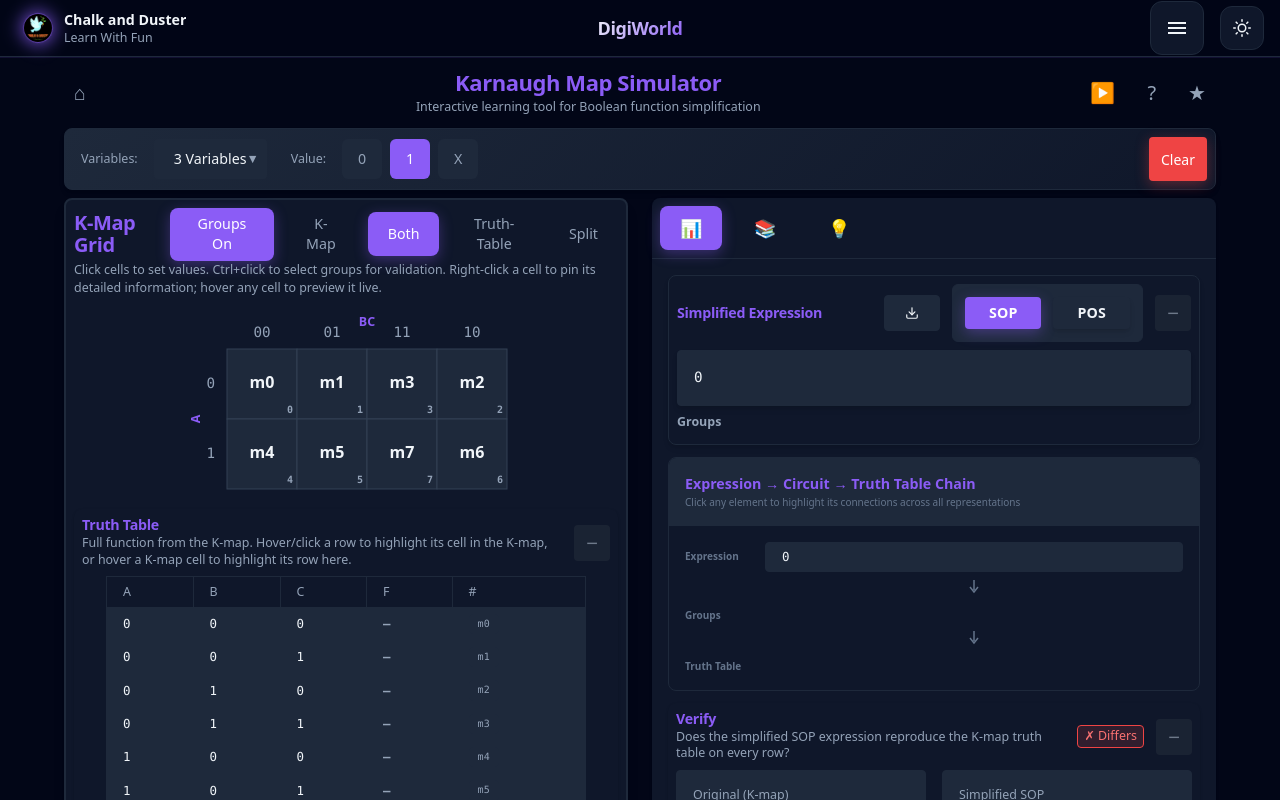
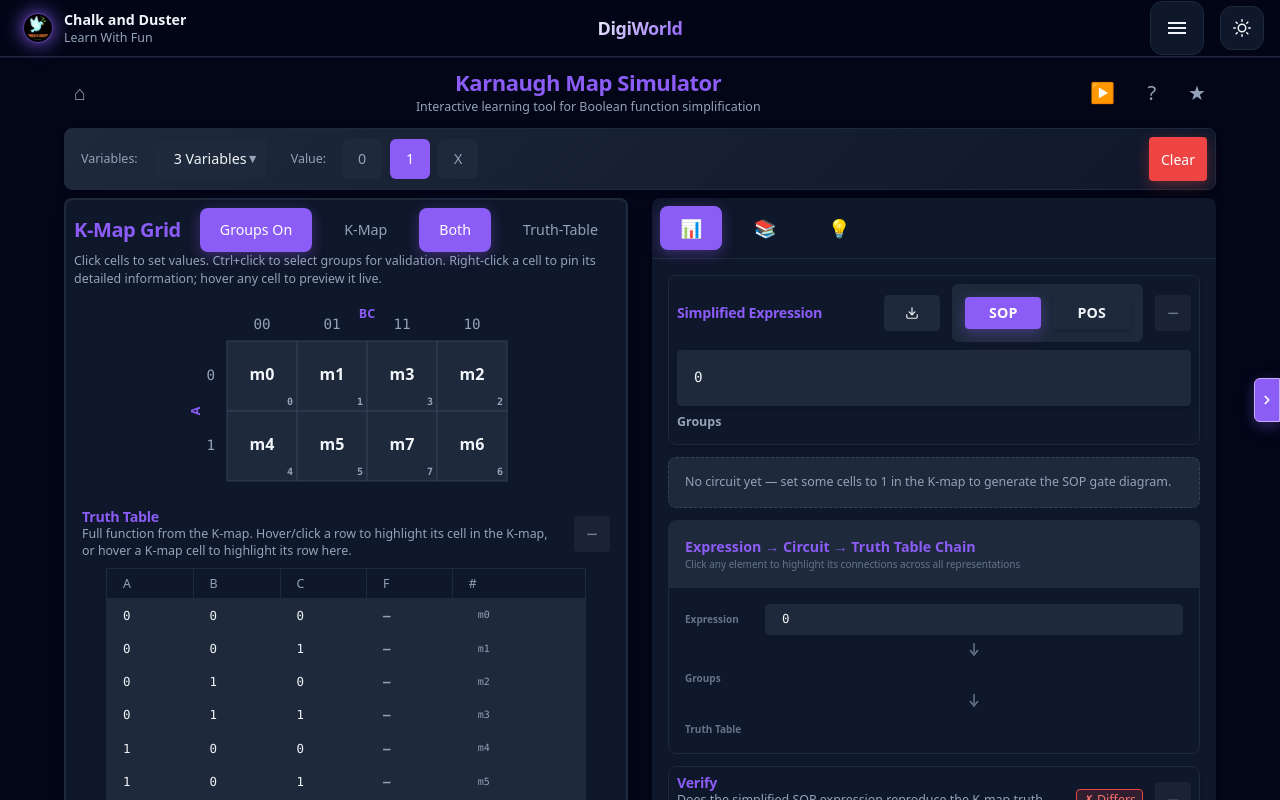
Before and after one commit to MsPritee/csd-sim, a React (Vite) app: page / in a window 1280 px wide. Both pictures are taken after a click on the button 221 px from the left and 169 px from the top of the page. Shown: the top 800 px of the page. Built offline with nearby package versions, Linux system fonts and the light colour scheme.

Commit message:
Fix wrap-around K-map group rendering

```diff
--- a/src/App.tsx
+++ b/src/App.tsx
@@ -57,7 +57,7 @@ export default function App({ currentView: externalCurrentView, setCurrentView:
 
   if (currentView === 'gates') {
     return (
-      <div className={`transition-all duration-300 ${isTransitioning ? 'opacity-0 translate-x-4' : 'opacity-100 translate-x-0'}`}>
+      <div className={`transition-all duration-300 ${isTransitioning ? 'opacity-0 translate-x-4' : 'opacity-100'}`}>
         <Suspense fallback={<LoadingSpinner centered />}>
           <GateSimulator onBackToHome={() => finalSetCurrentView('home')} />
         </Suspense>
@@ -67,7 +67,7 @@ export default function App({ currentView: externalCurrentView, setCurrentView:
 
   if (currentView === 'circuit') {
     return (
-      <div className={`transition-all duration-300 ${isTransitioning ? 'opacity-0 translate-x-4' : 'opacity-100 translate-x-0'}`}>
+      <div className={`transition-all duration-300 ${isTransitioning ? 'opacity-0 translate-x-4' : 'opacity-100'}`}>
         <Suspense fallback={<LoadingSpinner centered />}>
           <CircuitDesigner onBackToHome={() => finalSetCurrentView('home')} />
         </Suspense>
@@ -77,7 +77,7 @@ export default function App({ currentView: externalCurrentView, setCurrentView:
 
   if (currentView === 'numbersystems') {
     return (
-      <div className={`transition-all duration-300 ${isTransitioning ? 'opacity-0 translate-x-4' : 'opacity-100 translate-x-0'}`}>
+      <div className={`transition-all duration-300 ${isTransitioning ? 'opacity-0 translate-x-4' : 'opacity-100'}`}>
         <Suspense fallback={<LoadingSpinner centered />}>
           <NumberSystemsSimulator onBackToHome={() => finalSetCurrentView('home')} key="numbersystems" />
         </Suspense>
@@ -87,7 +87,7 @@ export default function App({ currentView: externalCurrentView, setCurrentView:
 
   if (currentView === 'faq') {
     return (
-      <div className={`transition-all duration-300 ${isTransitioning ? 'opacity-0 translate-x-4' : 'opacity-100 translate-x-0'}`}>
+      <div className={`transition-all duration-300 ${isTransitioning ? 'opacity-0 translate-x-4' : 'opacity-100'}`}>
         <Suspense fallback={<LoadingSpinner centered />}>
           <FaqPage onBackToHome={() => finalSetCurrentView('home')} />
         </Suspense>
@@ -98,7 +98,7 @@ export default function App({ currentView: externalCurrentView, setCurrentView:
   if (currentView === 'kmap' || currentView === 'practice') {
     if (currentView === 'kmap') {
       return (
-        <div className={`transition-all duration-300 ${isTransitioning ? 'opacity-0 translate-x-4' : 'opacity-100 translate-x-0'}`}>
+        <div className={`transition-all duration-300 ${isTransitioning ? 'opacity-0 translate-x-4' : 'opacity-100'}`}>
           <Suspense fallback={<LoadingSpinner centered />}>
             <KMapSimulator
               onBackToHome={() => finalSetCurrentView('home')}
@@ -109,7 +109,7 @@ export default function App({ currentView: externalCurrentView, setCurrentView:
       )
     }
     return (
-      <div className={`transition-all duration-300 ${isTransitioning ? 'opacity-0 translate-x-4' : 'opacity-100 translate-x-0'}`}>
+      <div className={`transition-all duration-300 ${isTransitioning ? 'opacity-0 translate-x-4' : 'opacity-100'}`}>
         <nav className="px-3 sm:px-4 py-1.5 flex items-center gap-2 sm:gap-4 border-b flex-wrap" style={{ backgroundColor: 'var(--bg-secondary)', borderColor: 'var(--border-color)' }}>
           <button
             onClick={() => finalSetCurrentView('home')}
--- a/src/application/kmap/use-cases.ts
+++ b/src/application/kmap/use-cases.ts
@@ -21,10 +21,10 @@ export function nextCellValue(current: CellValue): CellValue {
 
 /**
  * Validate and normalize variable names.
- * Ensures variables are single letters and limits to 2-4 variables.
+ * Ensures variables are single letters and limits to 2-5 variables.
  */
 export function validateVariables(variables: readonly string[]): string[] {
-  const validated = variables.filter((v) => /^[A-Za-z]$/.test(v)).slice(0, 4)
+  const validated = variables.filter((v) => /^[A-Za-z]$/.test(v)).slice(0, 5)
   if (validated.length < 2) {
     return ['A', 'B']
   }
--- a/src/simulators/kmap/KMapSimulator.tsx
+++ b/src/simulators/kmap/KMapSimulator.tsx
@@ -58,6 +58,7 @@ export default function KMapSimulator({ onBackToHome, onOpenPractice }: KMapSimu
   const [cellInfoPinned, setCellInfoPinned] = useState<number | null>(null)
   const [showOnboarding, setShowOnboarding] = useState(false)
   const [showTutorial, setShowTutorial] = useState(false)
+  const [showRightPanel, setShowRightPanel] = useState(true)
 
   const variableCount = variables.length as 2 | 3 | 4 | 5
   const is5Var = variables.length === 5
@@ -181,7 +182,8 @@ export default function KMapSimulator({ onBackToHome, onOpenPractice }: KMapSimu
           onClear={clearKMap}
         />
 
-        <div className="grid items-start md:grid-cols-2 gap-section">
+        <div className="relative">
+        <div className={`grid items-start gap-section ${showRightPanel || viewMode !== 'kmap' ? 'md:grid-cols-2' : 'md:grid-cols-1'}`}>
           {/* K-Map Grid */}
           <div className="kmap-grid-container rounded-lg px-1 py-1 md:py-2 md:px-2.5 pb-1.5 sm:px-2" style={bg.card}>
             <div className="flex items-center justify-between" style={{ minHeight: '44px' }}>
@@ -202,7 +204,7 @@ export default function KMapSimulator({ onBackToHome, onOpenPractice }: KMapSimu
                   {showGroups ? 'Groups On' : 'Groups Off'}
                 </button>
                 <div className="flex items-center gap-control-group" role="group" aria-label="View mode">
-                  {(['kmap', 'both', 'truth', 'split'] as const).map((mode) => (
+                  {(['kmap', 'both', 'truth'] as const).map((mode) => (
                     <button
                       key={mode}
                       onClick={() => setViewMode(mode)}
@@ -216,7 +218,7 @@ export default function KMapSimulator({ onBackToHome, onOpenPractice }: KMapSimu
                       onMouseEnter={(e) => { if (viewMode !== mode) e.currentTarget.style.backgroundColor = 'var(--bg-tertiary)' }}
                       onMouseLeave={(e) => { if (viewMode !== mode) e.currentTarget.style.backgroundColor = 'transparent' }}
                     >
-                      {mode === 'truth' ? 'Truth-Table' : mode === 'kmap' ? 'K-Map' : mode === 'split' ? 'Split' : 'Both'}
+                      {mode === 'truth' ? 'Truth-Table' : mode === 'kmap' ? 'K-Map' : 'Both'}
                     </button>
                   ))}
                 </div>
@@ -286,7 +288,7 @@ export default function KMapSimulator({ onBackToHome, onOpenPractice }: KMapSimu
                   />
                 )}
 
-                {viewMode !== 'kmap' && (
+                {showRightPanel && viewMode !== 'kmap' && (
                   <div className="mt-2 sm:mt-3">
                     <TruthTablePanel
                       kmap={kmap}
@@ -300,7 +302,9 @@ export default function KMapSimulator({ onBackToHome, onOpenPractice }: KMapSimu
             )}
           </div>
 
-          {/* Results Panel - Tabbed Interface */}
+          {/* Right section: tabbed results panel — truth table takes its place when collapsed */}
+          {showRightPanel ? (
+            <div id="kmap-right-section" className="min-w-0">
               <TabbedPanel
                 resultsTab={
                   <ResultsTabContent
@@ -353,6 +357,56 @@ export default function KMapSimulator({ onBackToHome, onOpenPractice }: KMapSimu
                 }
               />
             </div>
+          ) : (
+            viewMode !== 'kmap' && (
+              <div id="kmap-right-section" className="min-w-0">
+                <div
+                  className="rounded-lg border elevation-tertiary tabbed-panel"
+                  style={{ backgroundColor: 'var(--bg-card)', borderColor: 'var(--border-color)' }}
+                >
+                  <TruthTablePanel
+                    kmap={kmap}
+                    showSOP={showSOP}
+                    highlightedCell={hoveredCell ?? cellInfoPinned}
+                    onSelectCell={(minterm) => setHoveredCell(minterm)}
+                  />
+                </div>
+              </div>
+            )
+          )}
+        </div>
+
+        {/* Hide/show toggle for the right section, centered on the right edge */}
+        <button
+          type="button"
+          onClick={() => setShowRightPanel((p) => !p)}
+          aria-expanded={showRightPanel}
+          aria-label={showRightPanel ? 'Hide results panel' : 'Show results panel'}
+          aria-controls={showRightPanel || viewMode !== 'kmap' ? 'kmap-right-section' : undefined}
+          title={
+            showRightPanel
+              ? 'Hide the results panel (the truth table moves to the right)'
+              : 'Show the results panel'
+          }
+          className="fixed z-10 flex items-center justify-center rounded-l-md touch-action-manipulation"
+          style={{
+            top: '50%',
+            right: '0',
+            transform: 'translateY(-50%)',
+            width: '26px',
+            minHeight: '44px',
+            backgroundColor: 'var(--accent-primary)',
+            color: '#fff',
+            boxShadow: 'var(--shadow-accent)',
+            border: '1px solid color-mix(in srgb, var(--accent-primary) 50%, #ffffff)',
+            cursor: 'pointer',
+          }}
+        >
+          <svg width="14" height="14" viewBox="0 0 24 24" fill="none" stroke="currentColor" strokeWidth="3" strokeLinecap="round" strokeLinejoin="round" aria-hidden="true">
+            {showRightPanel ? <path d="M9 6l6 6-6 6" /> : <path d="M15 6l-6 6 6 6" />}
+          </svg>
+        </button>
+        </div>
 
         {/* Connect Representations: Define & Analyze — full width below both panels */}
         <div className="mt-2 sm:mt-3">
--- a/src/simulators/kmap/components/LogicCircuit.tsx
+++ b/src/simulators/kmap/components/LogicCircuit.tsx
@@ -15,36 +15,59 @@ interface LayoutInfo {
   gateHeight: number
   gateSpacing: number
   outputX: number
+  /** Vertical centre of the whole diagram (used for the second-level gate & output). */
+  outputY: number
   svgWidth: number
   svgHeight: number
   inputY: (index: number) => number
   gateY: (index: number) => number
 }
 
-function computeLayout(termCount: number, varCount: number): LayoutInfo {
-  const inputX = 50
-  const gateStartX = 200
-  const gateWidth = 60
+/**
+ * Vertical layout for the gate diagram.
+ *
+ * A shared row grid (48px per row) holds both the input rails and the
+ * first-level gates, so a circuit with many terms never overflows the canvas
+ * (the old centring formula could push the top gate out of view) and a
+ * circuit with many variables keeps its gates centred on the input band.
+ */
+function computeLayout(
+  termCount: number,
+  varCount: number,
+  maxTermLabelLen: number,
+  exprLength: number,
+): LayoutInfo {
+  const inputX = 40
+  const gateStartX = 190
   const gateHeight = 36
-  const gateSpacing = 52
-  const outputX = gateStartX + gateWidth + 80
+  const rowStep = 48
+  const vTop = 48
 
-  const inputY = (i: number) => 40 + i * 28
-  const gateY = (i: number) => {
-    const totalHeight = (termCount - 1) * gateSpacing
-    const startY = (varCount * 28 + 40 - totalHeight) / 2
-    return startY + i * gateSpacing
-  }
+  const gateWidth = Math.max(64, 18 + maxTermLabelLen * 7)
+
+  const maxRows = Math.max(Math.max(varCount, termCount), 1)
+  const bandMid = vTop + ((maxRows - 1) * rowStep) / 2
+  const gatesTotal = (termCount - 1) * rowStep
+  const gatesTop =
+    termCount > 1 ? bandMid - gatesTotal / 2 : bandMid - gateHeight / 2
+
+  const outputX = gateStartX + gateWidth + 90
+  const svgWidth = outputX + 64 + exprLength * 8
+  const svgHeight = vTop + (maxRows - 1) * rowStep + gateHeight + 28
+
+  const inputY = (i: number) => vTop + i * rowStep
+  const gateY = (i: number) => gatesTop + i * rowStep
 
   return {
     inputX,
     gateStartX,
     gateWidth,
     gateHeight,
-    gateSpacing,
+    gateSpacing: rowStep,
     outputX,
-    svgWidth: outputX + 120,
-    svgHeight: Math.max(varCount * 28 + 60, termCount * gateSpacing + 80),
+    outputY: bandMid,
+    svgWidth,
+    svgHeight,
     inputY,
     gateY,
   }
@@ -79,7 +102,7 @@ function GateInputWire({ x1, y1, x2, y2, hasNot }: { x1: number; y1: number; x2:
   return (
     <>
       <line x1={x1} y1={y1} x2={x2} y2={y2} stroke="var(--text-secondary)" strokeWidth={1} />
-      {hasNot && <NotCircle cx={x2 + 6} cy={y2} />}
+      {hasNot && <NotCircle cx={x2 - 6} cy={y2} />}
     </>
   )
 }
@@ -94,8 +117,19 @@ export default function LogicCircuit({ simplifiedExpression, groups, mode }: Log
       }
     }
     const variables = [...allVars].sort()
-    return computeLayout(termCount, variables.length)
-  }, [groups, mode])
+    const termTexts = groups.map((g) =>
+      mode === 'sop' ? g.productText : g.sumText,
+    )
+    const maxTermLabelLen = termTexts.length
+      ? Math.max(...termTexts.map((t) => t.length))
+      : 0
+    return computeLayout(
+      termCount,
+      variables.length,
+      maxTermLabelLen,
+      simplifiedExpression.length,
+    )
+  }, [groups, mode, simplifiedExpression])
 
   const variables = useMemo(() => {
     const allVars = new Set<string>()
@@ -122,7 +156,12 @@ export default function LogicCircuit({ simplifiedExpression, groups, mode }: Log
   })
 
   return (
-    <SectionCard title="Logic Circuit Diagram" subtitle={`Auto-generated from the simplified ${mode.toUpperCase()} expression.`} defaultOpen={false}>
+    <SectionCard
+      title="Logic Circuit Diagram"
+      subtitle={`Auto-generated from the simplified ${mode.toUpperCase()} expression.`}
+      className="section-card-secondary"
+      defaultOpen={false}
+    >
       <div className="rounded-lg border overflow-x-auto" style={{ borderColor: 'var(--border-color)', backgroundColor: 'var(--bg-card)' }}>
         <svg
           width={layout.svgWidth}
@@ -212,7 +251,7 @@ export default function LogicCircuit({ simplifiedExpression, groups, mode }: Log
                 x1={layout.gateStartX + layout.gateWidth}
                 y1={gateY + layout.gateHeight / 2}
                 x2={layout.outputX - layout.gateWidth}
-                y2={layout.svgHeight / 2}
+                y2={layout.outputY}
               />
             )
           })}
@@ -220,7 +259,7 @@ export default function LogicCircuit({ simplifiedExpression, groups, mode }: Log
           {/* Second-level gate */}
           {(() => {
             const secondGateX = layout.outputX - layout.gateWidth
-            const secondGateY = layout.svgHeight / 2 - layout.gateHeight / 2
+            const secondGateY = layout.outputY - layout.gateHeight / 2
             return (
               <g>
                 {isSOP ? (
@@ -244,9 +283,9 @@ export default function LogicCircuit({ simplifiedExpression, groups, mode }: Log
           {/* Output wire */}
           <line
             x1={layout.outputX}
-            y1={layout.svgHeight / 2}
+            y1={layout.outputY}
             x2={layout.outputX + 50}
-            y2={layout.svgHeight / 2}
+            y2={layout.outputY}
             stroke="var(--text-secondary)"
             strokeWidth={1.5}
           />
@@ -254,7 +293,7 @@ export default function LogicCircuit({ simplifiedExpression, groups, mode }: Log
           {/* Output label */}
           <text
             x={layout.outputX + 55}
-            y={layout.svgHeight / 2 + 5}
+            y={layout.outputY + 5}
             className="text-sm font-bold"
             style={{ fill: 'var(--accent-primary)' }}
           >
--- a/src/simulators/kmap/components/ResultsTabContent.tsx
+++ b/src/simulators/kmap/components/ResultsTabContent.tsx
@@ -283,7 +283,15 @@ export default function ResultsTabContent({
             />
           )
         }
-        return null
+        return (
+          <div
+            className="rounded-lg p-2 text-xs"
+            style={{ border: '1px dashed var(--border-light)', color: 'var(--text-secondary)', backgroundColor: 'var(--bg-tertiary)' }}
+          >
+            No circuit yet — set some cells to {showSOP ? '1' : '0'} in the K-map to generate the
+            {showSOP ? ' SOP' : ' POS'} gate diagram.
+          </div>
+        )
       })()}
 
       {/* Expression-Circuit-TruthTable Chain */}
--- a/src/simulators/kmap/components/TruthTablePanel.tsx
+++ b/src/simulators/kmap/components/TruthTablePanel.tsx
@@ -58,7 +58,7 @@ export default function TruthTablePanel({
           <tbody>
             {rows.map(({ minterm, bits, value }) => {
               const isActive = highlightedCell === minterm
-              const isOn = value === 1
+              const isTarget = showSOP ? value === 1 : value === 0
               return (
                 <tr
                   key={minterm}
@@ -66,7 +66,7 @@ export default function TruthTablePanel({
                   style={{
                     backgroundColor: isActive
                       ? 'var(--accent-bg)'
-                      : isOn
+                      : isTarget
                         ? 'var(--success-bg)'
                         : 'var(--bg-tertiary)',
                   }}
@@ -94,7 +94,7 @@ export default function TruthTablePanel({
                     {value === null ? '—' : value}
                   </td>
                   <td className="px-2 py-1.5 border font-mono" style={{ borderColor: 'var(--border-color)', color: 'var(--text-muted)' }}>
-                    <Badge variant="neutral" size="xs" compact>m{minterm}</Badge>
+                    <Badge variant="neutral" size="xs" compact>{showSOP ? `m${minterm}` : `M${minterm}`}</Badge>
                   </td>
                 </tr>
               )
@@ -105,8 +105,8 @@ export default function TruthTablePanel({
 
       {rows.some((r) => r.value === null) && (
         <p className="text-xs mt-2" style={{ color: 'var(--text-muted)' }}>
-          Empty cells (—) are treated as 0 for output; set them in the K-map to complete the
-          function.
+          Empty cells (—) read as 0 in the output. In SOP only explicit 1s are grouped; in POS only
+          explicit 0s are grouped. Set the empty cells in the K-map to complete the function.
         </p>
       )}
 
@@ -125,12 +125,12 @@ export default function TruthTablePanel({
           className="w-full rounded border px-3 py-2 text-left text-xs sm:text-sm transition-colors touch-action-manipulation"
           style={{ borderColor: 'var(--border-color)', backgroundColor: 'var(--bg-tertiary)', color: 'var(--text-primary)' }}
           onClick={() => {
-            const firstOn = rows.find((r) => r.value === 1)
-            if (firstOn) onSelectCell(firstOn.minterm)
+            const target = rows.find((r) => (showSOP ? r.value === 1 : r.value === 0))
+            if (target) onSelectCell(target.minterm)
           }}
           data-testid="truth-table-focus-minterm"
         >
-          Focus first 1-minterm (the K-map cell used in {showSOP ? 'SOP' : 'this mode'})
+          Focus first {showSOP ? '1-minterm' : '0-cell'} (the K-map cell grouped in {showSOP ? 'SOP' : 'POS'})
         </button>
 
         <details className="group">
--- a/src/simulators/kmap/components/VerifyPanel.tsx
+++ b/src/simulators/kmap/components/VerifyPanel.tsx
@@ -67,6 +67,7 @@ export default function VerifyPanel({
     <SectionCard
       title="Verify"
       subtitle={`Does the simplified ${showSOP ? 'SOP' : 'POS'} expression reproduce the K-map truth table on every row?`}
+      className="section-card-secondary"
       headerRight={
         <Badge variant={comparison.equal ? 'success' : 'error'} size="sm" data-testid="verify-badge">
           {comparison.equal ? '✓ Equivalent' : '✗ Differs'}
```
Also changed, not shown: 1 other file (tests, documents, lock files or other folders). Lines whose indentation alone changed are shown as unchanged.
